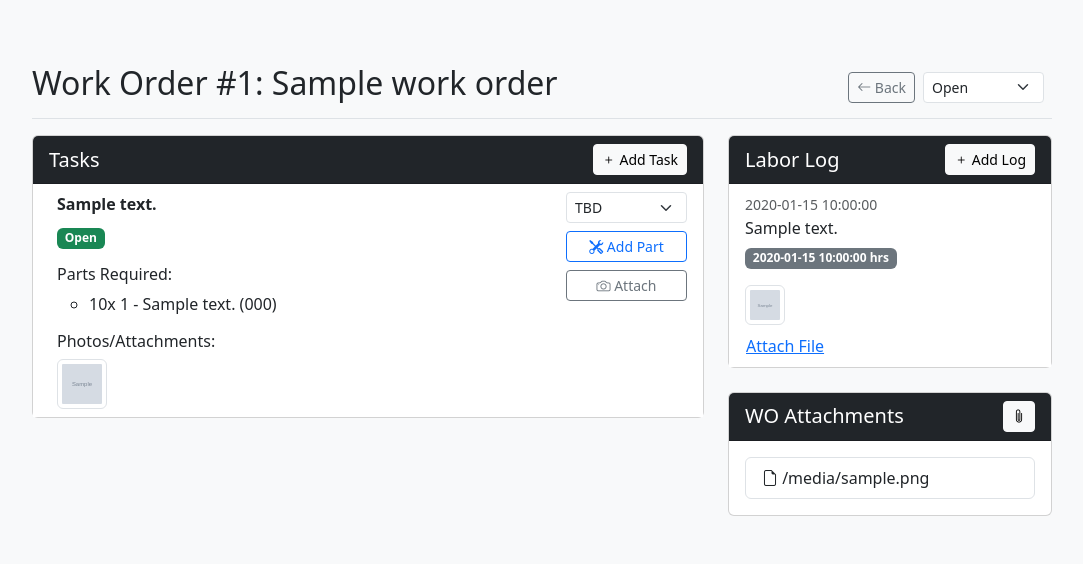
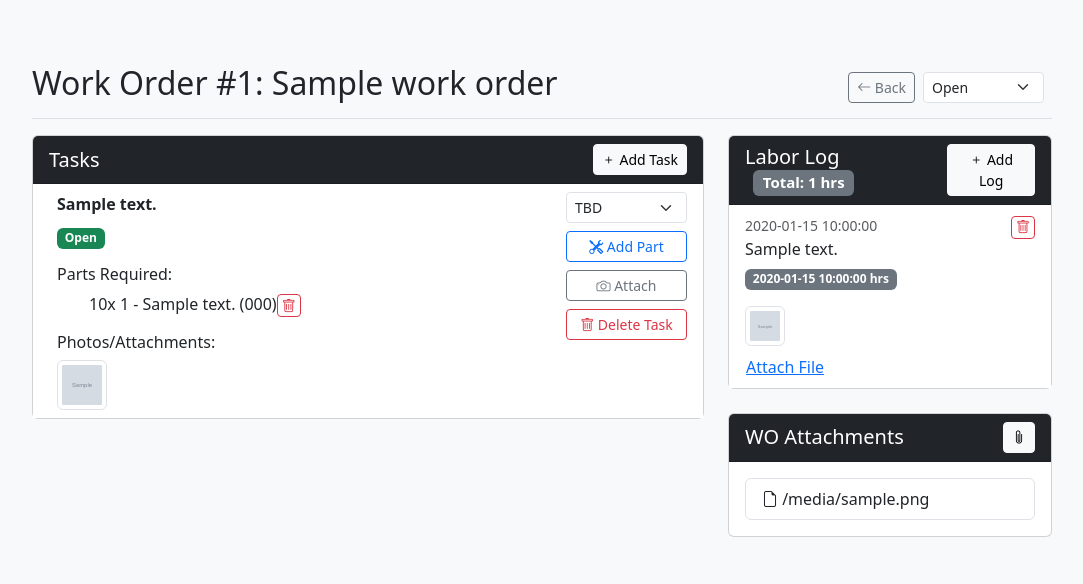
Before and after one commit to Xplizitt/crispy-journey, a Flask app: template part_lister/templates/work_orders/view.html in a window 1280 px wide. Shown: the part 56-640 px from the top of the page, without its empty margins (98-1181 px from the left). Run offline with Flask 3, Linux system fonts and the light colour scheme; the template is opened without the code that fills it: most values are stand-ins (such as "Sample title", 1, 10 or a date in 2020); grey boxes marked "Sample" are stand-in pictures.

Commit message:
feat(work_orders): add labor total, part datalist, and delete endpoints
Co-authored-by: Xplizitt <7992065+Xplizitt@users.noreply.github.com>

```diff
--- a/part_lister/templates/work_orders/view.html
+++ b/part_lister/templates/work_orders/view.html
@@ -49,7 +49,12 @@
                                     <h6>Parts Required:</h6>
                                     <ul>
                                         {% for part in task.parts %}
-                                        <li>{{ part.quantity }}x {{ part.part_number }} - {{ part.description }} ({{ part.barcode }})</li>
+                                        <li class="d-flex justify-content-between align-items-center mb-1">
+                                            <span>{{ part.quantity }}x {{ part.part_number }} - {{ part.description }} ({{ part.barcode }})</span>
+                                            <form action="{{ url_for('work_orders_bp.delete_task_part', work_order_id=work_order.id, task_part_id=part.id) }}" method="POST" class="d-inline" onsubmit="return confirm('Are you sure you want to remove this part?');">
+                                                <button type="submit" class="btn btn-sm btn-outline-danger py-0 px-1"><i class="bi bi-trash"></i></button>
+                                            </form>
+                                        </li>
                                         {% endfor %}
                                     </ul>
                                 </div>
@@ -84,6 +89,9 @@
                                 <button type="button" class="btn btn-sm btn-outline-secondary" data-bs-toggle="modal" data-bs-target="#uploadTaskModal{{ task.id }}">
                                     <i class="bi bi-camera"></i> Attach
                                 </button>
+                                <form action="{{ url_for('work_orders_bp.delete_task', work_order_id=work_order.id, task_id=task.id) }}" method="POST" class="mt-auto" onsubmit="return confirm('Are you sure you want to delete this task?');">
+                                    <button type="submit" class="btn btn-sm btn-outline-danger w-100"><i class="bi bi-trash"></i> Delete Task</button>
+                                </form>
                             </div>
                         </div>
 
@@ -99,7 +107,12 @@
                                         <div class="modal-body">
                                             <div class="mb-3">
                                                 <label class="form-label">Part Barcode</label>
-                                                <input type="text" class="form-control" name="barcode" required>
+                                                <input class="form-control" name="barcode" list="datalistOptions{{ task.id }}" placeholder="Type to search..." required autocomplete="off">
+                                                <datalist id="datalistOptions{{ task.id }}">
+                                                    {% for p in all_parts %}
+                                                        <option value="{{ p.barcode }}">{{ p.part_number }} - {{ p.description }}</option>
+                                                    {% endfor %}
+                                                </datalist>
                                             </div>
                                             <div class="mb-3">
                                                 <label class="form-label">Quantity</label>
@@ -147,7 +160,7 @@
     <div class="col-md-4">
         <div class="card mb-4">
             <div class="card-header bg-dark text-white d-flex justify-content-between align-items-center">
-                <h5 class="mb-0">Labor Log</h5>
+                <h5 class="mb-0">Labor Log <span class="badge bg-secondary ms-2">Total: {{ total_labor|round(2) }} hrs</span></h5>
                 <button type="button" class="btn btn-sm btn-light" data-bs-toggle="modal" data-bs-target="#addLogModal">
                     <i class="bi bi-plus"></i> Add Log
                 </button>
@@ -156,11 +169,18 @@
                 <ul class="list-group list-group-flush">
                     {% for log in logs %}
                     <li class="list-group-item text-dark">
-                        <small class="text-muted">{{ log.created_at }}</small>
-                        <p class="mb-1">{{ log.description }}</p>
-                        {% if log.labor_time %}
-                        <small class="badge bg-secondary mb-2">{{ log.labor_time }} hrs</small>
-                        {% endif %}
+                        <div class="d-flex justify-content-between align-items-start">
+                            <div>
+                                <small class="text-muted">{{ log.created_at }}</small>
+                                <p class="mb-1">{{ log.description }}</p>
+                                {% if log.labor_time %}
+                                <small class="badge bg-secondary mb-2">{{ log.labor_time }} hrs</small>
+                                {% endif %}
+                            </div>
+                            <form action="{{ url_for('work_orders_bp.delete_log', work_order_id=work_order.id, log_id=log.id) }}" method="POST" onsubmit="return confirm('Are you sure you want to delete this log?');">
+                                <button type="submit" class="btn btn-sm btn-outline-danger py-0 px-1"><i class="bi bi-trash"></i></button>
+                            </form>
+                        </div>
 
                         {% if log.attachments %}
                         <div class="d-flex flex-wrap gap-1 mt-2">
```
Also changed, not shown: part_lister/routes/work_orders.py (+45 -1 lines).
